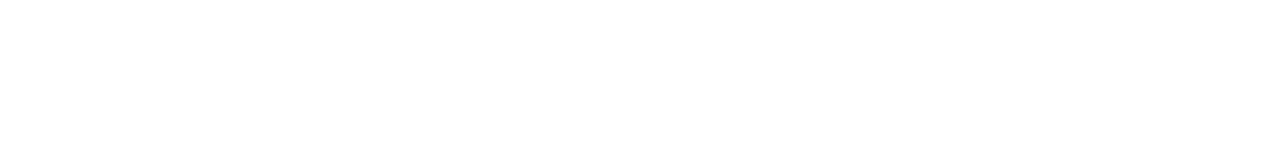
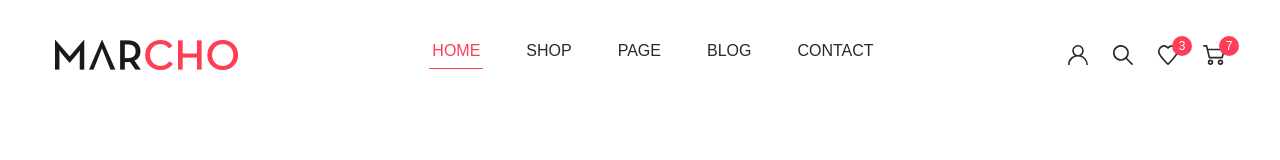
Before and after one commit to Hisenzerg/marcho, a website: page app/index.html in a window 1280 px wide. Drawn offline with nearby package versions, Linux system fonts and the light colour scheme; files that its build step writes are made by us from their sources.

Commit message:
added header, added fonts

```diff
--- a/app/index.html
+++ b/app/index.html
@@ -4,14 +4,65 @@
   <meta charset="UTF-8">
   <meta http-equiv="X-UA-Compatible" content="IE=edge">
   <meta name="viewport" content="width=device-width, initial-scale=1.0">
-  <title>Document</title>
+  <title>Marcho</title>
   <link rel="stylesheet" href="css/style.min.css">
 </head>
 <body>
 
-
-
-
+  <header class="header">
+    <div class="container">
+      <div class="header__inner">
+        <a href="#" class="logo">
+          <img class="logo__img" src="images/logo.png" alt="logo">
+        </a>
+        <nav class="menu">
+          <ul class="menu__items">
+            <li class="menu__list menu__list-active">
+              <a class="menu__link" href="#">
+                Home
+              </a>
+            </li>
+            <li class="menu__list">
+              <a class="menu__link" href="#">
+                Shop
+              </a>
+            </li>
+            <li class="menu__list">
+              <a class="menu__link" href="#">
+                Page
+              </a>
+            </li>
+            <li class="menu__list">
+              <a class="menu__link" href="#">
+                Blog
+              </a>
+            </li>
+            <li class="menu__list">
+              <a class="menu__link" href="#">
+                Contact
+              </a>
+            </li>
+          </ul>
+        </nav>
+        <div class="user-nav">
+          <a class="user-nav__link" href="#">
+            <img class="user-nav__img" src="images/icons/user.svg" alt="user icon">
+          </a>
+          <a class="user-nav__link" href="#">
+            <img class="user-nav__img" src="images/icons/search.svg" alt="search icon">
+          </a>
+          <a class="user-nav__link" href="#">
+            <img class="user-nav__img" src="images/icons/like.svg" alt="like icon">
+            <span class="user-nav__num">3</span>
+          </a>
+          <a class="user-nav__link" href="#">
+            <img class="user-nav__img" src="images/icons/cart.svg" alt="cart icon">
+            <span class="user-nav__num">7</span>
+          </a>
+        </div>
+      </div>
+    </div>
+  </header>
 
 
 
--- a/app/scss/_fonts.scss
+++ b/app/scss/_fonts.scss
@@ -0,0 +1,36 @@
+@font-face {
+  font-family: 'Quicksand-Medium, sans-serif';
+  src: local('Quicksand-Medium'),
+       url('../fonts/Quicksand-Medium.woff2') format('woff2'),
+       url('../fonts/Quicksand-Medium.woff') format('woff');
+  font-style: normal;
+  font-weight: 500;
+  font-display: swap;
+}
+@font-face {
+  font-family: 'Roboto-Regular, sans-serif';
+  src: local('Roboto-Regular'),
+       url('../fonts/Roboto-Regular.woff2') format('woff2'),
+       url('../fonts/Roboto-Regular.woff') format('woff');
+  font-style: normal;
+  font-weight: 400;
+  font-display: swap;
+}
+@font-face {
+  font-family: 'Roboto-Medium, sans-serif';
+  src: local('Roboto-Medium'),
+       url('../fonts/Roboto-Medium.woff2') format('woff2'),
+       url('../fonts/Roboto-Medium.woff') format('woff');
+  font-style: normal;
+  font-weight: 500;
+  font-display: swap;
+}
+@font-face {
+  font-family: 'Roboto-Bold, sans-serif';
+  src: local('Roboto-Bold'),
+       url('../fonts/Roboto-Bold.woff2') format('woff2'),
+       url('../fonts/Roboto-Bold.woff') format('woff');
+  font-style: normal;
+  font-weight: 700;
+  font-display: swap;
+}
--- a/app/scss/_global.scss
+++ b/app/scss/_global.scss
@@ -1,10 +1,14 @@
 body{
+  background-color: #fff;
+  @extend %quicksand-med;
+  color: $default;
+  font-size: 16px;
   min-width: 320px;
   overflow-x: hidden;
 }
 
 .container {
-  max-width: 1230px;
+  max-width: 1200px;
   padding: 0px 15px;
   margin: 0 auto;
 }
--- a/app/scss/_reset.scss
+++ b/app/scss/_reset.scss
@@ -49,5 +49,6 @@ select {
 }
 
 a{
+  color: inherit;
   text-decoration: none;
 }
--- a/app/scss/_vars.scss
+++ b/app/scss/_vars.scss
@@ -0,0 +1,20 @@
+$default: #8d8d8d;
+$title: #29282d;
+$accent: #fe3e57;
+
+%quicksand-med{
+  font-family: 'Quicksand-Medium', sans-serif;
+  font-weight: 500;
+}
+%rob-reg{
+  font-family: 'Roboto-Regular', sans-serif;
+  font-weight: 400;
+}
+%rob-med{
+  font-family: 'Roboto-Medium', sans-serif;
+  font-weight: 500;
+}
+%rob-bold{
+  font-family: 'Roboto-Bold', sans-serif;
+  font-weight: 700;
+}
--- a/app/scss/style.scss
+++ b/app/scss/style.scss
@@ -1,12 +1,67 @@
 @import "reset";
+@import "vars";
 @import "global";
-@import "vars";
 @import "fonts";
 
+.header{
+  padding: 40px 0;
+  &__inner{
+    display: flex;
+    justify-content: space-between;
+    align-items: center;
+  }
+}
 
+.menu{
+  &__items{
+    display: flex;
+  }
+  &__list{
+    padding: 0 3px 8px;
+    text-transform: uppercase;
+    @extend %rob-reg;
+    color: $title;
+    transition: all .5s;
+    &:not(:first-child){
+      margin-left: 40px;
+    }
+    &:hover{
+      @extend %rob-med;
+      color: $accent;
+      border-bottom: 1px solid $accent;
+    }
+  }
+  &__list-active{
+    @extend %rob-med;
+    color: $accent;
+    border-bottom: 1px solid $accent;
+  }
+}
 
-
-
+.user-nav{
+  display: flex;
+  &__link{
+    position: relative;
+  }
+  &__link{
+     &:not(:first-child){
+      margin-left: 25px;
+    }
+  }
+  &__num{
+    position: absolute;
+    width: 20px;
+    height: 20px;
+    border-radius: 50%;
+    background-color: $accent;
+    top: -9px;
+    right: -14px;
+    font-size: 12px;
+    color: #fff;
+    text-align: center;
+    line-height: 1.8;
+  }
+}
 
 
 
```
Also changed, not shown: app/fonts/Quicksand-Medium.woff (added), app/fonts/Quicksand-Medium.woff2 (added), app/fonts/Roboto-Bold.woff (added), app/fonts/Roboto-Bold.woff2 (added), app/fonts/Roboto-Medium.woff (added), app/fonts/Roboto-Medium.woff2 (added), app/fonts/Roboto-Regular.woff (added), app/fonts/Roboto-Regular.woff2 (added), app/images/icons/cart.svg (added), app/images/icons/like.svg (added), app/images/icons/search.svg (added), app/images/icons/user.svg (added), app/images/logo.png (added).
